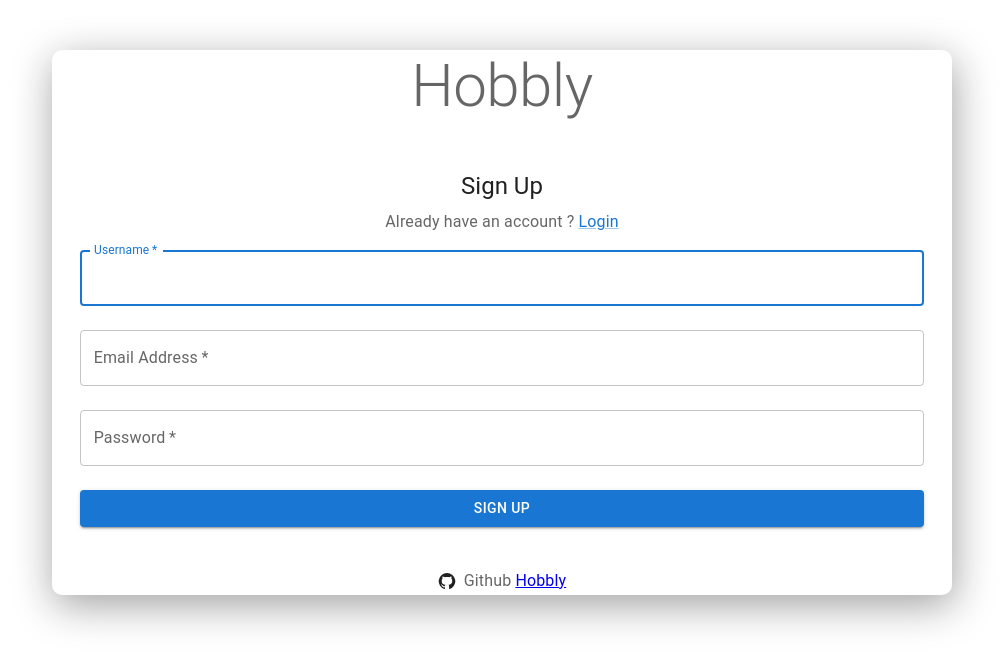
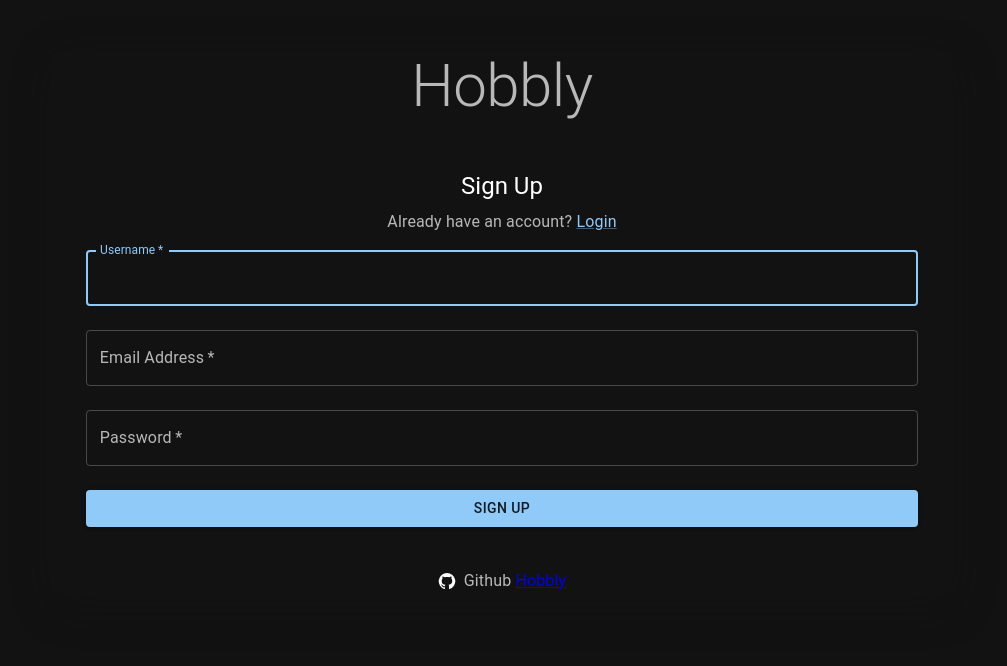
Before and after one commit to cen4010-fa21-g02/social-media-app, a React (Create React App) app in the folder client/: page /signup in a window 1280 px wide. Shown: the top 666 px of the page, without its empty margins (138-1145 px from the left). Built offline with nearby package versions, Linux system fonts and the light colour scheme; no server answers.

Commit message:
Dark Mode Co-authored-by: jkantlehner2018 <jkantlehner2018@users.noreply.github.com>

```diff
--- a/client/src/App.js
+++ b/client/src/App.js
@@ -14,7 +14,7 @@ import {
   useParams,
   useSearchParams,
 } from "react-router-dom";
-import theme from "./theme";
+import theme from "./theme.js";
 
 import PostView from "./components/views/PostView";
 import CreatePostView from "./components/views/CreatePostView";
--- a/client/src/components/Comment.js
+++ b/client/src/components/Comment.js
@@ -58,14 +58,14 @@ const Comment = (props) => {
   };
 
   let style = {
-    backgroundColor: theme.palette.grey[100],
+    backgroundColor: "rgba(255, 255, 255, 0.12)",
     borderRadius: 1.5,
     mb: theme.spacing(2),
     padding: theme.spacing(0),
   };
 
   if (depth % 2 === 1) {
-    style.backgroundColor = "white";
+    style.backgroundColor = "black";
   }
 
   return (
--- a/client/src/components/CommentEditor.js
+++ b/client/src/components/CommentEditor.js
@@ -74,7 +74,7 @@ const CommentEditor = ({ label, comment, addComment, setReplying }) => {
             required
             name="content"
             sx={{
-              backgroundColor: "white",
+              backgroundColor: "rgba(255, 255, 255, 0.12)",
             }}
             onChange={handleChange}
             onFocus={handleFocus}
@@ -88,7 +88,7 @@ const CommentEditor = ({ label, comment, addComment, setReplying }) => {
             fullWidth
             disabled={loading}
             sx={{
-              backgroundColor: "white",
+              backgroundColor: "rgba(255, 255, 255, 0.12)",
               mt: 2,
             }}
           >
--- a/client/src/components/Message.js
+++ b/client/src/components/Message.js
@@ -11,11 +11,12 @@ const Message = (props) => {
   let styles = {};
   if (message.direction === "to") {
     styles = {
+      messageColor: "rgba(255, 255, 255, 0.12)",
       justifyContent: "flex-start",
     };
   } else if (message.direction === "from") {
     styles = {
-      messageColor: theme.palette.grey["100"],
+      messageColor: "rgba(0, 120, 254)",
       justifyContent: "flex-end",
     };
   }
--- a/client/src/components/PostCard.js
+++ b/client/src/components/PostCard.js
@@ -107,7 +107,7 @@ const PostCard = (props) => {
         spacing = { 1 }
         sx = {
             {
-                backgroundColor: "grey.100",
+                backgroundColor: "rgba(255, 255, 255, 0.12)",
                 width: "50px",
                 padding: theme.spacing(1),
             }
--- a/client/src/components/PostContentBox.js
+++ b/client/src/components/PostContentBox.js
@@ -16,7 +16,7 @@ const PostContentBox = (props) => {
           sx={{
             padding: theme.spacing(2),
             width: "92%",
-            "&:hover": { backgroundColor: "grey.50", cursor: "pointer" },
+            "&:hover": { backgroundColor: "#282828", cursor: "pointer" },
           }}
           onClick={() => navigate("/posts/" + post._id)}
         >
--- a/client/src/components/views/ExploreView.js
+++ b/client/src/components/views/ExploreView.js
@@ -14,18 +14,12 @@ import HorizontalStack from "../util/HorizontalStack";
 import PostBrowser from "../PostBrowser";
 
 const ExploreView = () => {
-    return ( < Box sx = {
-            { padding: "20px", backgroundColor: "#F0F0F0", minHeight: "100vh" } } >
-        <
-        Navbar / >
-        <
-        GridLayout left = { < PostBrowser createPost contentType = "posts" / > }
-        right = { < Sidebar / > }
-        /> <
-        /Box>
-
-
-
+    return (
+        < Box sx={{ padding: "20px", minHeight: "100vh" }} >
+            <Navbar />
+            <GridLayout left={< PostBrowser createPost contentType="posts" />}
+                right={< Sidebar />} />
+        </Box>
     );
 };
 
--- a/client/src/components/views/SignupView.js
+++ b/client/src/components/views/SignupView.js
@@ -29,10 +29,10 @@ const SignupView = () => {
     });
 
     const handleChange = (e) => {
-        setFormData({...formData, [e.target.name]: e.target.value });
+        setFormData({ ...formData, [e.target.name]: e.target.value });
     };
 
-    const handleSubmit = async(e) => {
+    const handleSubmit = async (e) => {
         e.preventDefault();
 
         const errors = validate();
@@ -72,8 +72,8 @@ const SignupView = () => {
         return errors;
     };
 
-    return ( < Container maxWidth = "md"
-        sx = {
+    return (< Container maxWidth="md"
+        sx={
             {
                 width: 'var(--form-width)',
                 height: 'var(--form-height)',
@@ -85,77 +85,68 @@ const SignupView = () => {
             }
         } >
 
-        <
-        Stack alignItems = "center" >
-        <
-        Typography variant = "h2"
-        color = "text.secondary"
-        sx = {
+        <Stack alignItems="center" >
+            <Typography variant="h2"
+                color="text.secondary"
+                sx={
                     { mb: 6 }
                 } >
-        <
-        Link to = "/"
-        color = "inherit"
-        underline = "none" >
-        Hobbly <
-        /Link> < /
-        Typography > <
-        Typography variant = "h5"
+                <Link to="/"
+                    color="inherit"
+                    underline="none" >
+                    Hobbly
+                </Link>
+            </Typography>
+            <Typography variant="h5"
                 gutterBottom >
-        Sign Up <
-        /Typography>   <
-        Typography color = "text.secondary" >
-        Already have an account ? < Link to = "/signup" > Login < /Link> < /
-        Typography > <
-        Box component = "form"
-        onSubmit = { handleSubmit } >
-        <
-        TextField label = "Username"
-        fullWidth margin = "normal"
-        autoFocus required id = "username"
-        name = "username"
-        onChange = { handleChange }
-        error = { errors.username !== undefined }
-        helperText = { errors.username }
-        /> <
-        TextField label = "Email Address"
-        fullWidth margin = "normal"
-        autoComplete = "email"
-        required id = "email"
-        name = "email"
-        onChange = { handleChange }
-        error = { errors.email !== undefined }
-        helperText = { errors.email }
-        /> <
-        TextField label = "Password"
-        fullWidth required margin = "normal"
-        autoComplete = "password"
-        id = "password"
-        name = "password"
-        type = "password"
-        onChange = { handleChange }
-        error = { errors.password !== undefined }
-        helperText = { errors.password }
-        /> <
-        ErrorAlert error = { serverError }
-        /> <
-        Button type = "submit"
-        fullWidth variant = "contained"
-        sx = {
+                Sign Up
+            </Typography>
+            <Typography color="text.secondary" >
+                Already have an account? <Link to="/login" > Login</Link>
+            </Typography >
+            <Box component="form"
+                onSubmit={handleSubmit} >
+                <TextField label="Username"
+                    fullWidth margin="normal"
+                    autoFocus required id="username"
+                    name="username"
+                    onChange={handleChange}
+                    error={errors.username !== undefined}
+                    helperText={errors.username} />
+                <TextField label="Email Address"
+                    fullWidth margin="normal"
+                    autoComplete="email"
+                    required id="email"
+                    name="email"
+                    onChange={handleChange}
+                    error={errors.email !== undefined}
+                    helperText={errors.email} />
+                <TextField label="Password"
+                    fullWidth required margin="normal"
+                    autoComplete="password"
+                    id="password"
+                    name="password"
+                    type="password"
+                    onChange={handleChange}
+                    error={errors.password !== undefined}
+                    helperText={errors.password} />
+                <ErrorAlert error={serverError} />
+                <Button type="submit"
+                    fullWidth variant="contained"
+                    sx={
                         { my: 2 }
                     } >
-        Sign Up <
-        /Button> < /
-        Box > <
-        Box sx = {
+                    Sign Up
+                </Button>
+            </Box >
+            <Box sx={
                 { mt: 3 }
             } >
                 <
-        Copyright / >
-        <
-        /Box> < /
-        Stack > <
-        /Container>
+                    Copyright />
+            </Box>
+        </Stack>
+    </Container>
     );
 };
 
--- a/client/src/theme.js
+++ b/client/src/theme.js
@@ -21,6 +21,15 @@ const theme = createTheme({
       },
     },
   },
+  palette: {
+    mode: "dark",
+    primary: {
+      main: "#90caf9",
+    },
+    secondary: {
+      main: "#f48fb1",
+    },
+  },
 });
 
 export default theme;
```
Also changed, not shown: client/src/components/Navbar.js (+3 -4 lines). Lines whose indentation alone changed are shown as unchanged.
